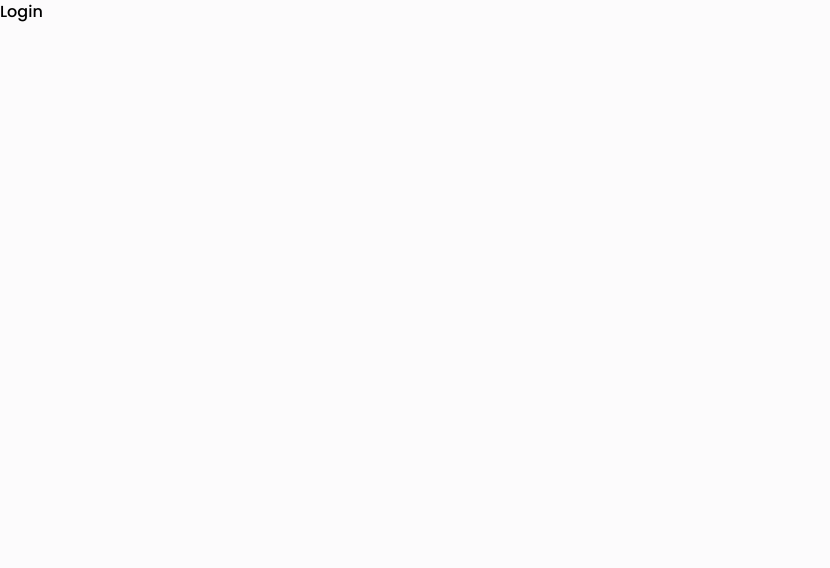
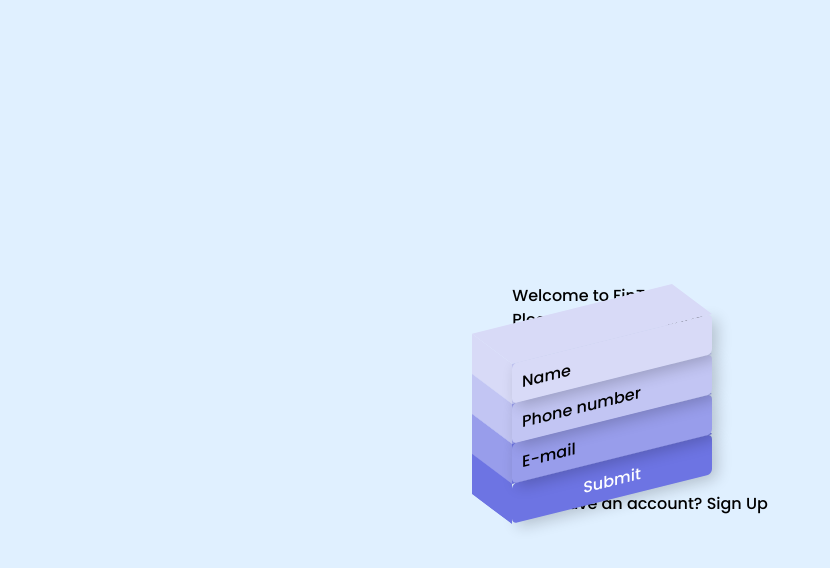
Before and after one commit to SufiaNaz/FinTrack, a React (Vite) app in the folder frontend/expense-tracker/: page /login in a window 1280 px wide. Shown: the top 568 px of the page, without its empty margins (0-830 px from the left). Built offline with nearby package versions, Linux system fonts and the light colour scheme.

Commit message:
login page

```diff
--- a/frontend/expense-tracker/src/pages/auth/Login.jsx
+++ b/frontend/expense-tracker/src/pages/auth/Login.jsx
@@ -1,12 +1,41 @@
-import React from 'react'
+import React from 'react';
+import './login.css';
 
 const Login = () => {
   return (
-    <div>
-      Login
+    <div className="login-container">
+      <div className="login-box">
+        {/* Top text */}
+        <div className="top-text">
+          <h2>Welcome to FinTrack</h2>
+          <p>Please login to continue</p>
+        </div>
 
+        {/* Skewed 3D form */}
+        <form className="form">
+          <ul className="wrapper">
+            <li style={{ "--i": 4 }}>
+              <input className="input" type="text" placeholder="Name" required />
+            </li>
+            <li style={{ "--i": 3 }}>
+              <input className="input" type="text" placeholder="Phone number" required name="phone" />
+            </li>
+            <li style={{ "--i": 2 }}>
+              <input className="input" type="email" placeholder="E-mail" required name="email" />
+            </li>
+            <li style={{ "--i": 1 }}>
+              <button type="submit">Submit</button>
+            </li>
+          </ul>
+        </form>
+
+        {/* Bottom text */}
+        <div className="bottom-text">
+          <p>Don't have an account? <span className="signup-link">Sign Up</span></p>
+        </div>
+      </div>
     </div>
-  )
-}
+  );
+};
 
-export default Login
+export default Login;
--- /dev/null
+++ b/frontend/expense-tracker/src/pages/auth/login.css
@@ -0,0 +1,135 @@
+
+.input, button {
+    width: 100%;
+    height: 40px;
+    position: relative;
+    padding: 10px;
+    border: 0.1px solid #575cb5;
+  }
+
+  button {
+    background: #6d74e3;
+    border: none;
+  }
+
+  .wrapper {
+    position: relative;
+    transform: skewY(-14deg);
+  }
+
+  .wrapper li, button {
+    position: relative;
+    list-style: none;
+    width: 200px;
+    z-index: var(--i);
+    transition: 0.3s;
+    color: white;
+  }
+
+  .wrapper li::before, button::before {
+    position: absolute;
+    content: '';
+    background: #6d74e3;
+    top: 0;
+    left: -40px;
+    width: 40px;
+    height: 40px;
+    transform-origin: right;
+    transform: skewY(45deg);
+    transition: 0.3s;
+  }
+
+  .wrapper li::after, button::after {
+    position: absolute;
+    content: '';
+    background: #6d74e3;
+    width: 200px;
+    height: 40px;
+    top: -40px;
+    left: 0;
+    transform-origin: bottom;
+    transform: skewX(45deg);
+    transition: 0.3s;
+  }
+
+  .wrapper li:nth-child(1)::after, .wrapper li:nth-child(1)::before {
+    background-color: #d8daf7;
+  }
+
+  .wrapper li:nth-child(2)::after, .wrapper li:nth-child(2)::before {
+    background-color: #c2c5f3;
+  }
+
+  .wrapper li:nth-child(3)::after, .wrapper li:nth-child(3)::before {
+    background-color: #989deb;
+  }
+
+  li .input {
+    outline: none;
+    border: none;
+    color: black;
+  }
+
+  li .input::placeholder {
+    color: black;
+  }
+
+  li:nth-child(1) .input {
+    background: #d8daf7;
+  }
+
+  li:nth-child(2) .input {
+    background: #c2c5f3;
+  }
+
+  li:nth-child(3) .input {
+    background: #989deb;
+  }
+
+
+  li:nth-child(1) .input:focus {
+    outline: none;
+    border: 3.5px solid #d8daf7;
+  }
+
+  li:nth-child(2) .input:focus {
+    outline: none;
+    border: 3.5px solid #c2c5f3;
+  }
+
+  li:nth-child(3) .input:focus {
+    outline: none;
+    border: 3.5px solid #989deb;
+  }
+
+  .wrapper li:hover, button:hover {
+    transform: translateX(-20px);
+  }
+
+  button:hover, button:hover::before, button:hover::after {
+    background: #575cb5;
+  }
+
+  button:active {
+    transform: translateX(0px);
+  }
+
+/* full-screen container for centering */
+.login-container {
+    display: flex;
+    justify-content: center;
+    align-items: center;
+    height: 100vh; /* full viewport height */
+    background: #e0f0ff; /* light blue background for 3D effect */
+}
+
+/* keep the form styling */
+.form {
+    /* optional: add some padding or background if you want the 3D effect to show */
+    position: relative;
+    z-index: 10;
+}
+.wrapper li .input, button {
+    box-shadow: 5px 5px 15px rgba(0,0,0,0.2);
+    border-radius: 5px;
+}
```
